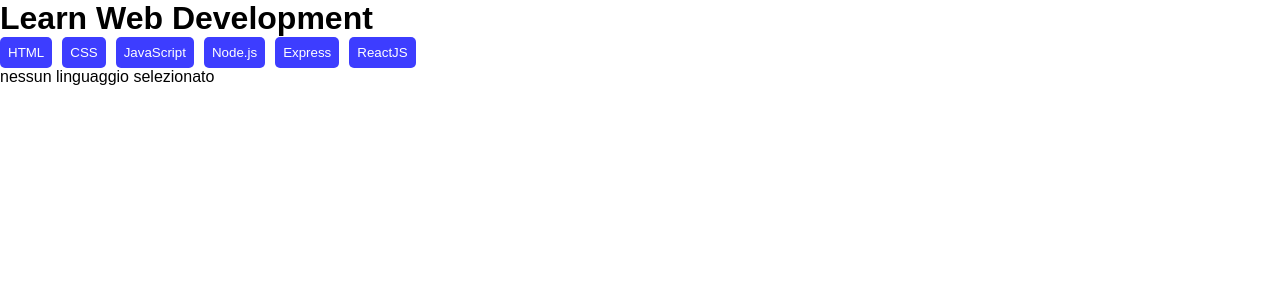
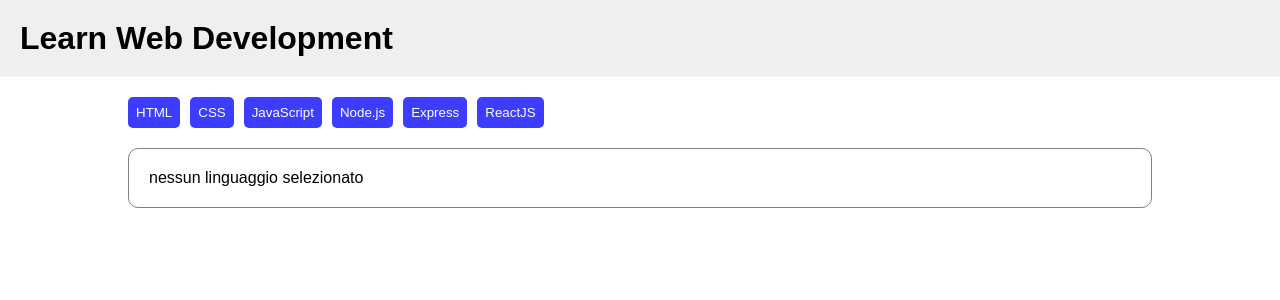
Before and after one commit to giuseppe-lisi/react-use-state, a React (Vite) app: page / in a window 1280 px wide. Shown: the top 300 px of the page. Built offline with nearby package versions, Linux system fonts and the light colour scheme.

Commit message:
aggiunto styling css q.b.

```diff
--- a/src/index.css
+++ b/src/index.css
@@ -10,8 +10,16 @@
     gap: 10px;
 }
 
+h1 {
+    background-color: rgb(239, 239, 239);
+    padding: 20px;
+    margin-bottom: 20px;
+}
+
 ul {
     list-style-type: none;
+    width: 80%;
+    margin: auto;
 }
 
 button {
@@ -25,3 +33,12 @@
 .selected {
     background-color: rgb(255, 213, 46);
 }
+
+.card {
+    border: 1px solid gray;
+    width: 80%;
+    margin-inline: auto;
+    margin-block: 20px;
+    padding: 20px;
+    border-radius: 10px;
+}
```
